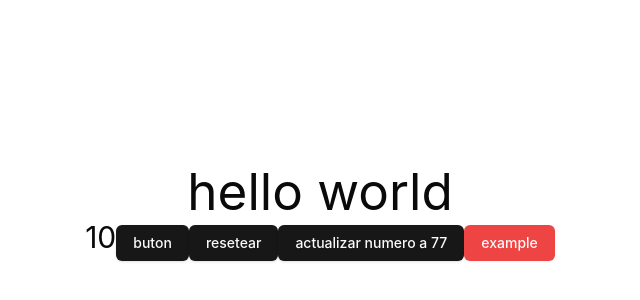
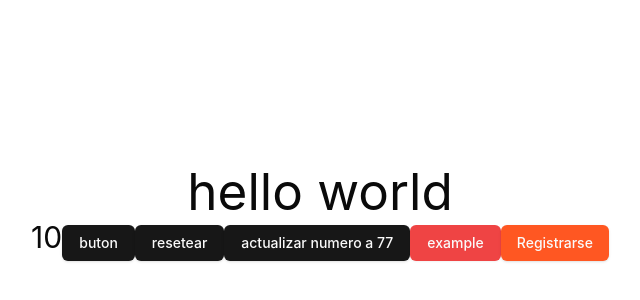
Before and after one commit to No-Country-simulation/C23-42-N-WebApp, a React (Vite) app in the folder client/: page / in a window 1280 px wide. Shown: the part 188-488 px from the top of the page, without its empty margins (320-960 px from the left). Built offline with nearby package versions, Linux system fonts and the light colour scheme.

Commit message:
chore: created component button

```diff
--- a/client/src/App.jsx
+++ b/client/src/App.jsx
@@ -17,6 +17,7 @@ function App() {
       <Button onClick={removeAllBears}>resetear</Button>
       <Button onClick={() => updateBears(77)}>actualizar numero a 77</Button>
       <Button variant="destructive">example</Button>
+      <Button variant="btnOrange">Registrarse</Button>
     </>
   );
 }
--- a/client/src/components/ui/button.jsx
+++ b/client/src/components/ui/button.jsx
@@ -18,6 +18,8 @@ const buttonVariants = cva(
           "bg-secondary text-secondary-foreground shadow-sm hover:bg-secondary/80",
         ghost: "hover:bg-accent hover:text-accent-foreground",
         link: "text-primary underline-offset-4 hover:underline",
+        btnOrange:
+          "bg-orangePrimary text-primary-foreground text-sm shadow font-medium hover:bg-orangePrimary/90  border-none focus:outline-none",
       },
       size: {
         default: "h-9 px-4 py-2",
--- /dev/null
+++ b/client/src/components/ui/input.jsx
@@ -0,0 +1,19 @@
+import * as React from "react"
+
+import { cn } from "@/lib/utils"
+
+const Input = React.forwardRef(({ className, type, ...props }, ref) => {
+  return (
+    (<input
+      type={type}
+      className={cn(
+        "flex h-9 w-full rounded-md border border-input bg-transparent px-3 py-1 text-base shadow-sm transition-colors file:border-0 file:bg-transparent file:text-sm file:font-medium file:text-foreground placeholder:text-muted-foreground focus-visible:outline-none focus-visible:ring-1 focus-visible:ring-ring disabled:cursor-not-allowed disabled:opacity-50 md:text-sm",
+        className
+      )}
+      ref={ref}
+      {...props} />)
+  );
+})
+Input.displayName = "Input"
+
+export { Input }
--- a/client/tailwind.config.js
+++ b/client/tailwind.config.js
@@ -5,53 +5,54 @@ export default {
   theme: {
     extend: {
       borderRadius: {
-  			lg: 'var(--radius)',
-  			md: 'calc(var(--radius) - 2px)',
-  			sm: 'calc(var(--radius) - 4px)'
+        lg: "var(--radius)",
+        md: "calc(var(--radius) - 2px)",
+        sm: "calc(var(--radius) - 4px)",
       },
       colors: {
-  			background: 'hsl(var(--background))',
-  			foreground: 'hsl(var(--foreground))',
+        background: "hsl(var(--background))",
+        foreground: "hsl(var(--foreground))",
         card: {
-  				DEFAULT: 'hsl(var(--card))',
-  				foreground: 'hsl(var(--card-foreground))'
+          DEFAULT: "hsl(var(--card))",
+          foreground: "hsl(var(--card-foreground))",
         },
         popover: {
-  				DEFAULT: 'hsl(var(--popover))',
-  				foreground: 'hsl(var(--popover-foreground))'
+          DEFAULT: "hsl(var(--popover))",
+          foreground: "hsl(var(--popover-foreground))",
         },
         primary: {
-  				DEFAULT: 'hsl(var(--primary))',
-  				foreground: 'hsl(var(--primary-foreground))'
+          DEFAULT: "hsl(var(--primary))",
+          foreground: "hsl(var(--primary-foreground))",
         },
         secondary: {
-  				DEFAULT: 'hsl(var(--secondary))',
-  				foreground: 'hsl(var(--secondary-foreground))'
+          DEFAULT: "hsl(var(--secondary))",
+          foreground: "hsl(var(--secondary-foreground))",
         },
         muted: {
-  				DEFAULT: 'hsl(var(--muted))',
-  				foreground: 'hsl(var(--muted-foreground))'
+          DEFAULT: "hsl(var(--muted))",
+          foreground: "hsl(var(--muted-foreground))",
         },
         accent: {
-  				DEFAULT: 'hsl(var(--accent))',
-  				foreground: 'hsl(var(--accent-foreground))'
+          DEFAULT: "hsl(var(--accent))",
+          foreground: "hsl(var(--accent-foreground))",
         },
         destructive: {
-  				DEFAULT: 'hsl(var(--destructive))',
-  				foreground: 'hsl(var(--destructive-foreground))'
+          DEFAULT: "hsl(var(--destructive))",
+          foreground: "hsl(var(--destructive-foreground))",
         },
-  			border: 'hsl(var(--border))',
-  			input: 'hsl(var(--input))',
-  			ring: 'hsl(var(--ring))',
+        border: "hsl(var(--border))",
+        input: "hsl(var(--input))",
+        ring: "hsl(var(--ring))",
         chart: {
-  				'1': 'hsl(var(--chart-1))',
-  				'2': 'hsl(var(--chart-2))',
-  				'3': 'hsl(var(--chart-3))',
-  				'4': 'hsl(var(--chart-4))',
-  				'5': 'hsl(var(--chart-5))'
-  			}
-  		}
-  	}
+          1: "hsl(var(--chart-1))",
+          2: "hsl(var(--chart-2))",
+          3: "hsl(var(--chart-3))",
+          4: "hsl(var(--chart-4))",
+          5: "hsl(var(--chart-5))",
+        },
+        orangePrimary: "#FF5722",
+      },
+    },
   },
   plugins: [require("tailwindcss-animate")],
 };
```
Also changed, not shown: 1 other file (tests, documents, lock files or other folders). Lines whose indentation alone changed are shown as unchanged.
